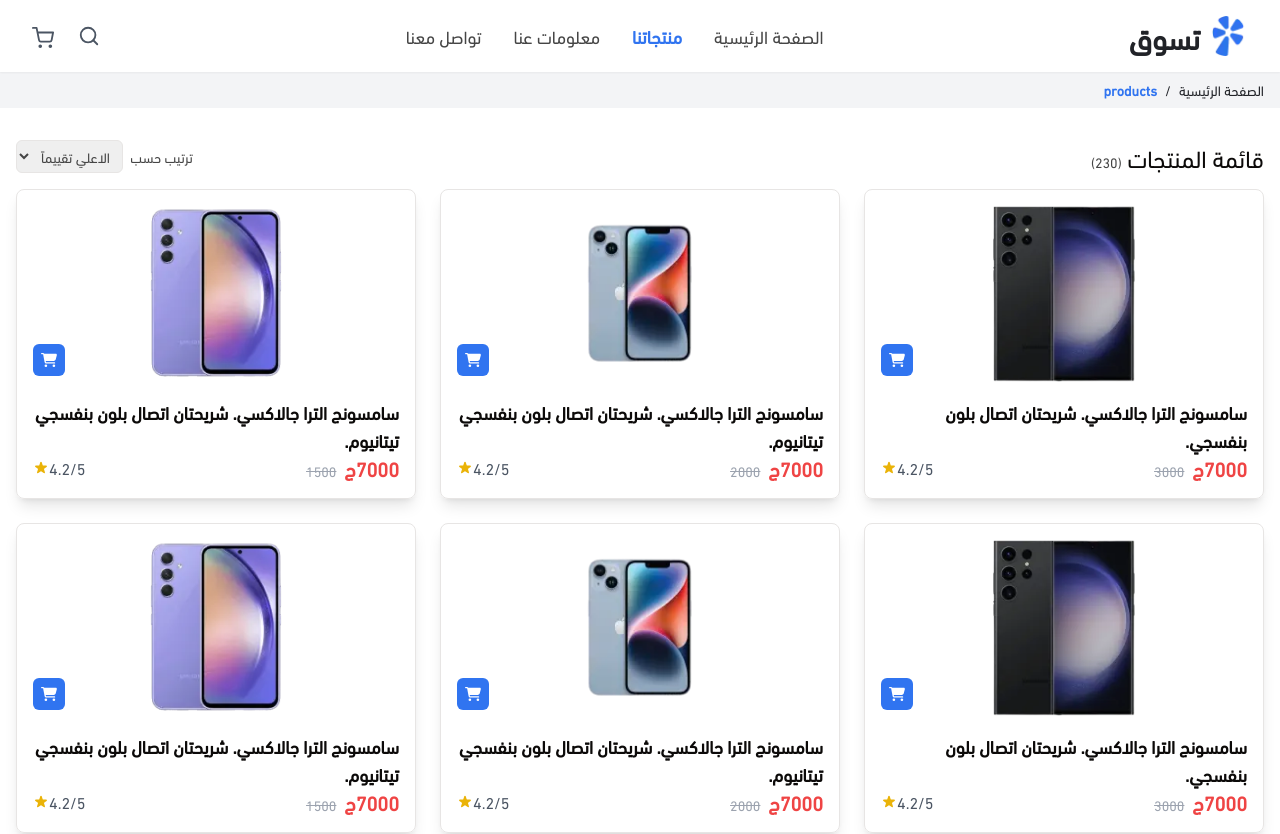
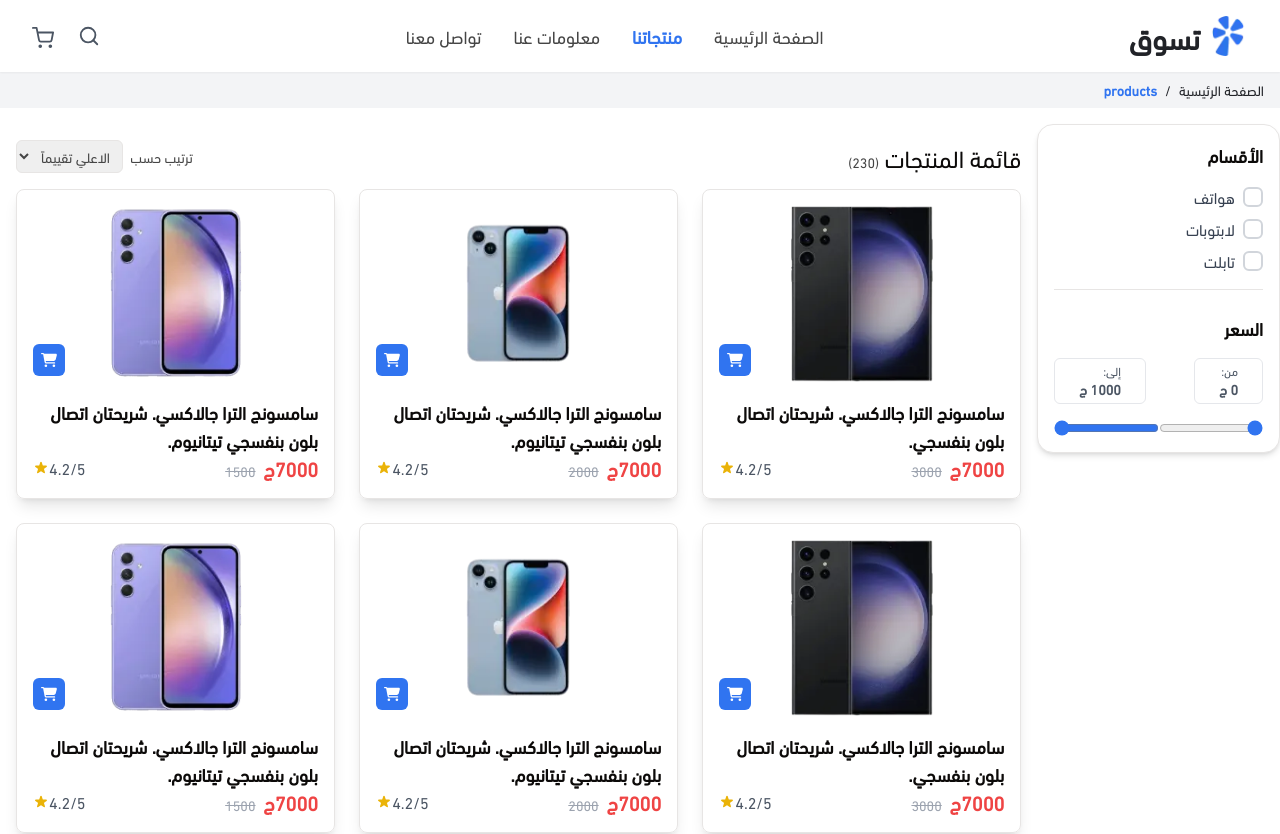
Before and after one commit to Ahmed-Rabi3e/E-commerce-Tswk-Figma-Website, a React (Vite) app: page /products in a window 1280 px wide. Shown: the top 834 px of the page. Built offline with nearby package versions, Linux system fonts and the light colour scheme.

Commit message:
Final Responsiveness

```diff
--- a/src/pages/Products/FilterSidebar.jsx
+++ b/src/pages/Products/FilterSidebar.jsx
@@ -24,7 +24,7 @@ const FilterSidebar = ({ setSearchParams, mobile }) => {
     };
 
     return (
-        <div className={`w-[293px] h-fit flex flex-col p-4 border bg-white rounded-2xl shadow-md ${mobile ? "hidden" : "block"}`}>
+        <div className={`w-[293px] h-fit p-4 border bg-white rounded-2xl shadow-md ${mobile ? "hidden lg:block" : "flex flex-col"}`}>
             {/* Categories */}
             <h3 className="text-lg font-semibold mb-4">الأقسام</h3>
             <div className="space-y-2 border-b pb-4">
--- a/src/pages/Products/Products.jsx
+++ b/src/pages/Products/Products.jsx
@@ -22,7 +22,7 @@ const mockProducts = [
         name: "سامسونج الترا جالاكسي. شريحتان اتصال بلون بنفسجي تيتانيوم.",
         category: "mobiles",
         price: 2000,
-        image: category_3,
+        image:category_3,
         originalPrice: "7000ج",
         rating: "4.2/5",
     },
@@ -49,7 +49,7 @@ const mockProducts = [
         name: "سامسونج الترا جالاكسي. شريحتان اتصال بلون بنفسجي تيتانيوم.",
         category: "mobiles",
         price: 2000,
-        image: category_3,
+        image:category_3,
         originalPrice: "7000ج",
         rating: "4.2/5",
     },
```
